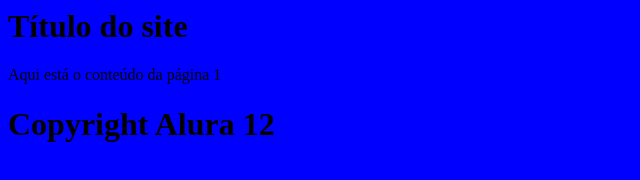
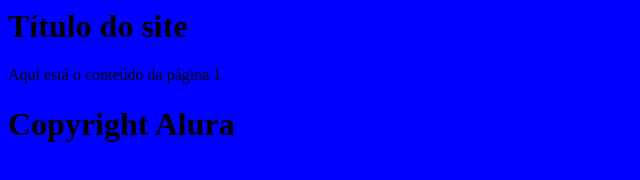
Before and after one commit to andersonmachadocmc/propostas_homepage, a plain HTML site: page index.html in a window 1280 px wide. Shown: the full height of the page, 0-640 px from the left. Drawn offline with Linux system fonts and the light colour scheme.

Commit message:
outro commit

```diff
--- a/index.html
+++ b/index.html
@@ -11,7 +11,7 @@
  	</main>
 
  	<h1>
- 		Copyright Alura 12
+ 		Copyright Alura
  	</h1>
  </body>
  </html>
```
